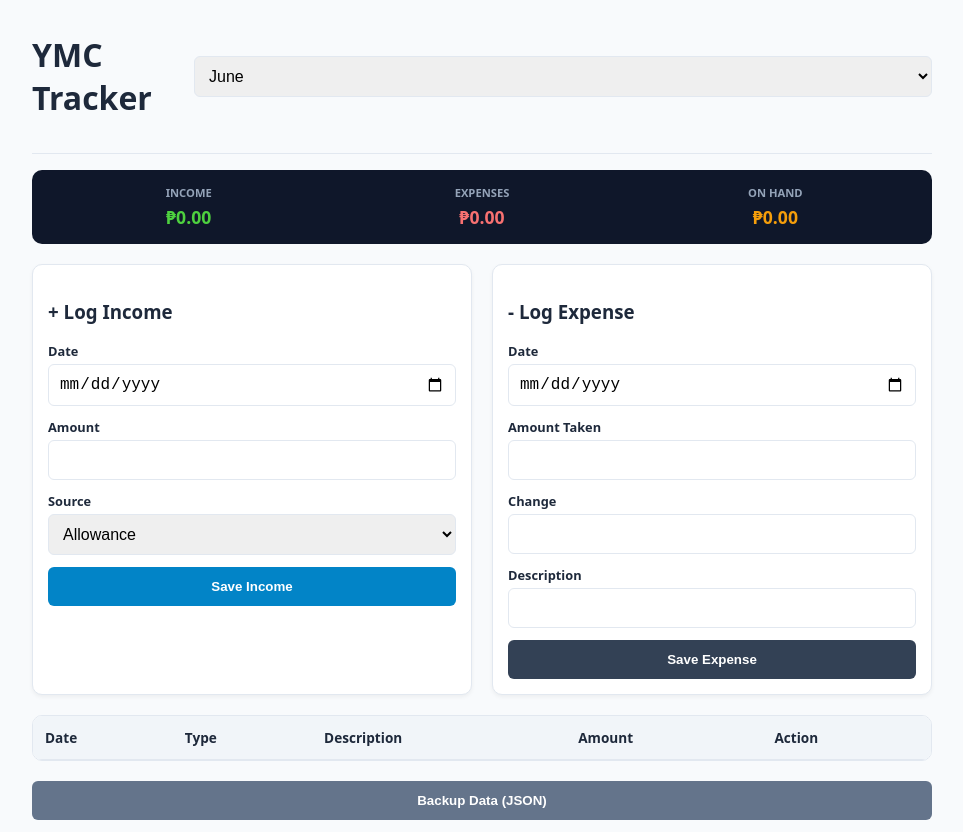
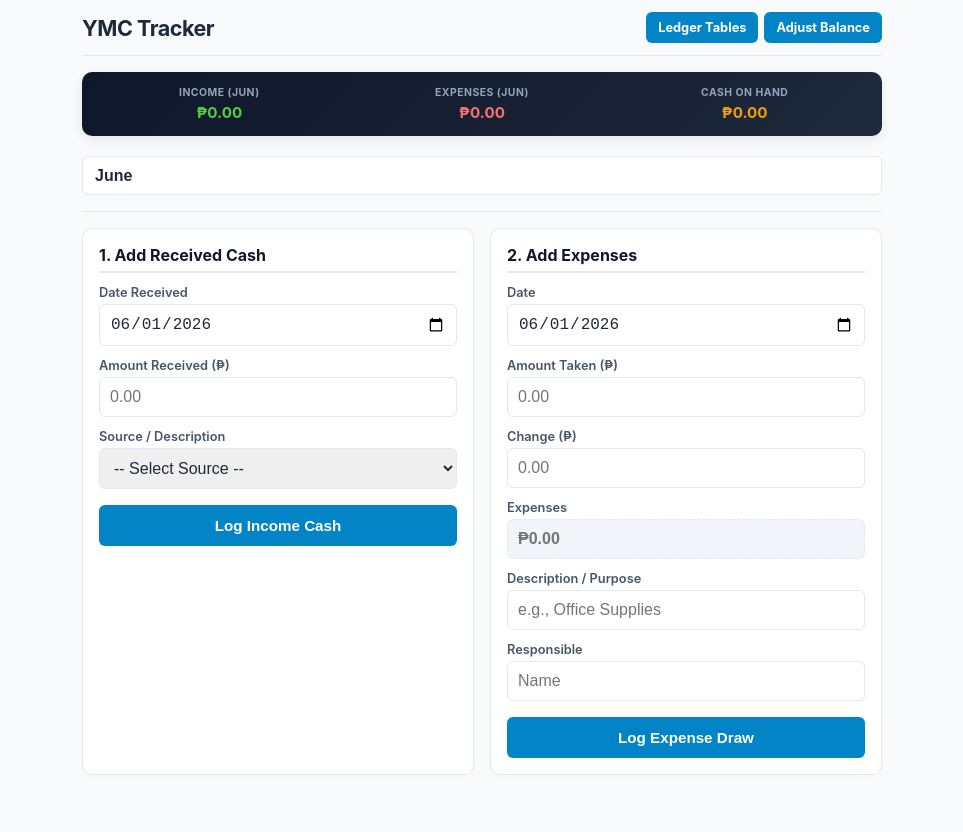
Before and after one commit to 1016769/ymc, a plain HTML site: page index.html in a window 1280 px wide. Shown: the whole page, without its empty margins (158-1121 px from the left). After the commit the page ends 800 px from the top, so only its background shows below. Drawn offline with Linux system fonts and the light colour scheme.

Commit message:
Update index.html

```diff
--- a/index.html
+++ b/index.html
@@ -3,202 +3,219 @@
 <head>
     <meta charset="UTF-8">
     <meta name="viewport" content="width=device-width, initial-scale=1.0">
-    <title>YMC Tracker - Cloudless</title>
+    <title>Financial Records Entry</title>
     <style>
-        :root { --primary: #0284c7; --bg: #f8fafc; --card: #ffffff; --text: #1e293b; --border: #e2e8f0; --danger: #dc2626; }
-        body { font-family: system-ui, -apple-system, sans-serif; background: var(--bg); color: var(--text); margin: 0; padding: 12px; }
-        .container { max-width: 900px; margin: 0 auto; }
-
-        /* Header & Stats */
-        header { display: flex; justify-content: space-between; align-items: center; margin-bottom: 16px; border-bottom: 1px solid var(--border); padding-bottom: 12px; }
-        .dashboard-banner { background: #0f172a; color: white; padding: 15px; border-radius: 10px; display: grid; grid-template-columns: 1fr 1fr 1fr; gap: 10px; text-align: center; margin-bottom: 20px; }
-        .stat-box h3 { font-size: 0.7rem; color: #94a3b8; margin: 0; text-transform: uppercase; }
-        .stat-box p { margin: 5px 0 0; font-weight: bold; font-size: 1.1rem; }
-
-        /* Forms */
-        .grid { display: grid; grid-template-columns: 1fr 1fr; gap: 20px; }
-        @media (max-width: 700px) { .grid { grid-template-columns: 1fr; } }
-        .card { background: var(--card); padding: 15px; border-radius: 10px; border: 1px solid var(--border); box-shadow: 0 2px 4px rgba(0,0,0,0.05); }
+        :root { --primary: #0284c7; --bg: #f8fafc; --card: #ffffff; --text: #1e293b; --border: #e2e8f0; }
+        body { font-family: -apple-system, BlinkMacSystemFont, "Segoe UI", Roboto, sans-serif; background-color: var(--bg); color: var(--text); margin: 0; padding: 12px; font-size: 0.95rem; }
+        .container { max-width: 800px; margin: 0 auto; }
+        header { display: flex; justify-content: space-between; align-items: center; margin-bottom: 16px; border-bottom: 1px solid var(--border); padding-bottom: 12px; gap: 8px; }
+        header h1 { margin: 0; font-size: 1.35rem; font-weight: 700; letter-spacing: -0.5px; }
+        .nav-links { display: flex; gap: 6px; width: 100%; }
+        @media (min-width: 480px) { header h1 { width: auto; } .nav-links { width: auto; } }
+        .btn-action { text-align: center; text-decoration: none; font-weight: 700; padding: 8px 12px; border-radius: 6px; font-size: 0.8rem; border: none; cursor: pointer; flex: 1; color: white; background: var(--primary); white-space: nowrap; }
+        .btn-action:hover { background: #0369a1; }
+        .dashboard-banner { background: linear-gradient(135deg, #0f172a, #1e293b); color: white; padding: 14px 8px; border-radius: 10px; margin-bottom: 16px; display: flex; justify-content: space-around; text-align: center; box-shadow: 0 4px 12px rgba(0,0,0,0.08); gap: 4px; }
+        .stat-box { flex: 1; min-width: 0; }
+        .stat-box h3 { margin: 0 0 4px 0; font-size: 0.65rem; text-transform: uppercase; letter-spacing: 0.5px; color: #94a3b8; overflow: hidden; text-overflow: ellipsis; white-space: nowrap; }
+        .stat-box p { margin: 0; font-size: 0.95rem; font-weight: 700; word-break: break-all; }
+        .month-nav { padding: 4px 0 16px 0; border-bottom: 1px solid var(--border); margin-bottom: 16px; }
+        .month-select { padding: 10px 12px; border-radius: 6px; border: 1px solid var(--border); font-size: 1rem; font-weight: 600; background-color: var(--card); color: var(--text); width: 100%; max-width: 100%; -webkit-appearance: none; }
+        .forms-layout { display: grid; grid-template-columns: 1fr 1fr; gap: 16px; }
+        @media (max-width: 700px) { .forms-layout { grid-template-columns: 1fr; } }
+        .card { background: var(--card); border-radius: 10px; padding: 16px; box-shadow: 0 2px 4px rgba(0,0,0,0.02); border: 1px solid var(--border); }
+        .card h2 { margin-top: 0; margin-bottom: 12px; border-bottom: 2px solid var(--border); padding-bottom: 6px; font-size: 1rem; font-weight: 700; color: #0f172a; }
         .form-group { margin-bottom: 12px; }
-        label { display: block; font-size: 0.8rem; font-weight: 600; margin-bottom: 4px; }
-        input, select { width: 100%; padding: 10px; border: 1px solid var(--border); border-radius: 6px; box-sizing: border-box; font-size: 16px; }
-        button { width: 100%; padding: 12px; border: none; border-radius: 6px; font-weight: bold; cursor: pointer; background: var(--primary); color: white; }
-
-        /* Table */
-        .table-wrapper { overflow-x: auto; margin-top: 20px; background: white; border-radius: 10px; border: 1px solid var(--border); }
-        table { width: 100%; border-collapse: collapse; font-size: 0.85rem; }
-        th, td { padding: 12px; text-align: left; border-bottom: 1px solid var(--border); }
-        th { background: #f1f5f9; }
-        .delete-btn { color: var(--danger); background: none; width: auto; padding: 4px; font-size: 0.75rem; }
+        .form-group label { display: block; margin-bottom: 4px; font-weight: 600; font-size: 0.8rem; color: #475569; }
+        .form-control { width: 100%; padding: 10px; border: 1px solid var(--border); border-radius: 6px; box-sizing: border-box; font-size: 16px; color: var(--text); }
+        .form-control:focus { outline: none; border-color: var(--primary); box-shadow: 0 0 0 3px rgba(2, 132, 199, 0.1); }
+        .readonly-box { background: #f1f5f9; font-weight: 700; color: #0f172a; border-style: dashed; }
+        .btn-submit { color: white; border: none; width: 100%; padding: 12px; border-radius: 6px; font-weight: 700; cursor: pointer; font-size: 0.95rem; background: var(--primary); margin-top: 4px; transition: background 0.2s; }
+        .btn-submit:hover { background: #0369a1; }
     </style>
 </head>
 <body>
-
 <div class="container">
     <header>
         <h1>YMC Tracker</h1>
-        <select id="monthSelect" onchange="renderApp()"></select>
+        <div class="nav-links">
+            <a id="lnkLedger" href="ledger.html" class="btn-action">Ledger Tables</a>
+            <a id="lnkAdjust" href="adjust.html" class="btn-action">Adjust Balance</a>
+        </div>
     </header>
 
     <div class="dashboard-banner">
-        <div class="stat-box"><h3>Income</h3><p id="statIncome" style="color: #4ed13f;">₱0.00</p></div>
-        <div class="stat-box"><h3>Expenses</h3><p id="statExpense" style="color: #f87171;">₱0.00</p></div>
-        <div class="stat-box"><h3>On Hand</h3><p id="statTotal" style="color: #f59e0b;">₱0.00</p></div>
+        <div class="stat-box">
+            <h3 id="lblIncMonth">Income</h3>
+            <p id="monthReceived" style="color: #4ed13f;">₱0.00</p>
+        </div>
+        <div class="stat-box">
+            <h3 id="lblExpMonth">Expenses</h3>
+            <p id="monthTaken" style="color: #f87171;">₱0.00</p>
+        </div>
+        <div class="stat-box">
+            <h3>CASH ON HAND</h3>
+            <p id="globalCash" style="color: #f59e0b;">₱0.00</p>
+        </div>
     </div>
 
-    <div class="grid">
+    <div class="month-nav">
+        <select class="month-select" id="monthSelector" onchange="changeMonth(this.value)"></select>
+    </div>
+
+    <div class="forms-layout">
+        <!-- Form 1: Income -->
         <div class="card">
-            <h3>+ Log Income</h3>
+            <h2>1. Add Received Cash</h2>
             <form id="incomeForm">
-                <div class="form-group"><label>Date</label><input type="date" id="incDate" required></div>
-                <div class="form-group"><label>Amount</label><input type="number" id="incAmount" step="0.01" required></div>
+                <div class="form-group"><label>Date Received</label><input type="date" id="rec_date" class="form-control" required></div>
+                <div class="form-group"><label>Amount Received (₱)</label><input type="number" id="amount_received" step="0.01" class="form-control" required placeholder="0.00"></div>
                 <div class="form-group">
-                    <label>Source</label>
-                    <select id="incSource">
-                        <option>Allowance</option><option>Offering</option><option>Pledge</option><option>Others</option>
+                    <label>Source / Description</label>
+                    <select id="source" class="form-control" required>
+                        <option value="" disabled selected>-- Select Source --</option>
+                        <option value="Allowance">Allowance</option>
+                        <option value="Offering">Offering</option>
+                        <option value="Pledge">Pledge</option>
+                        <option value="Others">Others</option>
                     </select>
                 </div>
-                <button type="submit">Save Income</button>
+                <button type="submit" class="btn-submit">Log Income Cash</button>
             </form>
         </div>
 
+        <!-- Form 2: Expense Draw -->
         <div class="card">
-            <h3>- Log Expense</h3>
+            <h2>2. Add Expenses</h2>
             <form id="expenseForm">
-                <div class="form-group"><label>Date</label><input type="date" id="expDate" required></div>
-                <div class="form-group"><label>Amount Taken</label><input type="number" id="expTaken" step="0.01" required></div>
-                <div class="form-group"><label>Change</label><input type="number" id="expChange" step="0.01" required></div>
-                <div class="form-group"><label>Description</label><input type="text" id="expDesc" required></div>
-                <button type="submit" style="background: #334155;">Save Expense</button>
+                <div class="form-group"><label>Date</label><input type="date" id="date" class="form-control" required></div>
+                <div class="form-group"><label>Amount Taken (₱)</label><input type="number" id="amount_taken" step="0.01" class="form-control" required placeholder="0.00" oninput="calculateExpenses()"></div>
+                <div class="form-group"><label>Change (₱)</label><input type="number" id="change" step="0.01" class="form-control" required placeholder="0.00" oninput="calculateExpenses()"></div>
+                <div class="form-group"><label>Expenses</label><input type="text" id="expenses" class="form-control readonly-box" readonly placeholder="₱0.00"></div>
+                <div class="form-group"><label>Description / Purpose</label><input type="text" id="description" class="form-control" required placeholder="e.g., Office Supplies"></div>
+                <div class="form-group"><label>Responsible</label><input type="text" id="responsible" class="form-control" required placeholder="Name"></div>
+                <button type="submit" class="btn-submit">Log Expense Draw</button>
             </form>
         </div>
     </div>
-
-    <div class="table-wrapper">
-        <table id="ledgerTable">
-            <thead>
-                <tr>
-                    <th>Date</th>
-                    <th>Type</th>
-                    <th>Description</th>
-                    <th>Amount</th>
-                    <th>Action</th>
-                </tr>
-            </thead>
-            <tbody></tbody>
-        </table>
-    </div>
-
-    <button onclick="exportData()" style="margin-top: 20px; background: #64748b;">Backup Data (JSON)</button>
 </div>
 
 <script>
-    const months = ["January", "February", "March", "April", "May", "June", "July", "August", "September", "October", "November", "December"];
-    let db = JSON.parse(localStorage.getItem('ymc_data')) || { records: {}, received: {} };
+const monthsList = ["January", "February", "March", "April", "May", "June", "July", "August", "September", "October", "November", "December"];
+let financialData = JSON.parse(localStorage.getItem('ymc_financial_db')) || { records: {}, received: {} };
 
-    // Initialize Month Selector
-    const mSelect = document.getElementById('monthSelect');
-    months.forEach(m => {
+const urlParams = new URLSearchParams(window.location.search);
+let currentViewMonth = urlParams.get('month') || monthsList[new Date().getMonth()];
+
+function init() {
+    const selector = document.getElementById('monthSelector');
+    monthsList.forEach(m => {
         let opt = document.createElement('option');
-        opt.value = m; opt.innerText = m;
-        if(m === months[new Date().getMonth()]) opt.selected = true;
-        mSelect.appendChild(opt);
+        opt.value = m; opt.textContent = m;
+        if(m === currentViewMonth) opt.selected = true;
+        selector.appendChild(opt);
     });
 
-    function save() {
-        localStorage.setItem('ymc_data', JSON.stringify(db));
-        renderApp();
-    }
+    updateNavLinks();
+    syncCalculations();
+    setDefaultDates();
+}
 
-    function renderApp() {
-        const currentMonth = mSelect.value;
-        const tbody = document.querySelector('#ledgerTable tbody');
-        tbody.innerHTML = '';
+function changeMonth(m) {
+    currentViewMonth = m;
+    window.history.replaceState(null, null, `?month=${encodeURIComponent(m)}`);
+    updateNavLinks();
+    syncCalculations();
+    setDefaultDates();
+}
 
-        let mIncome = 0, mExpense = 0, totalIncome = 0, totalExpense = 0;
+function updateNavLinks() {
+    document.getElementById('lnkLedger').href = `ledger.html?month=${encodeURIComponent(currentViewMonth)}`;
+    document.getElementById('lnkAdjust').href = `adjust.html?month=${encodeURIComponent(currentViewMonth)}`;
+}
 
-        // Calculate Global Totals & Filter Month View
-        months.forEach(m => {
-            (db.received[m] || []).forEach(item => {
-                totalIncome += parseFloat(item.amount);
-                if(m === currentMonth) {
-                    mIncome += parseFloat(item.amount);
-                    addRow(tbody, item, 'Income', 'color: #16a34a', m);
-                }
+function calculateExpenses() {
+    const t = parseFloat(document.getElementById('amount_taken').value) || 0;
+    const c = parseFloat(document.getElementById('change').value) || 0;
+    document.getElementById('expenses').value = "₱" + (Math.round((t - c) * 100) / 100).toFixed(2);
+}
+
+function setDefaultDates() {
+    const year = new Date().getFullYear();
+    const monthNum = String(monthsList.indexOf(currentViewMonth) + 1).padStart(2, '0');
+    const defaultDate = `${year}-${monthNum}-01`;
+    document.getElementById('rec_date').value = defaultDate;
+    document.getElementById('date').value = defaultDate;
+}
+
+function syncCalculations() {
+    let globalReceived = 0, globalTaken = 0;
+    let monthReceived = 0, monthTaken = 0;
+
+    monthsList.forEach(m => {
+        if (financialData.received[m]) {
+            financialData.received[m].forEach(r => {
+                globalReceived += parseFloat(r.amount_received);
+                if (m === currentViewMonth) monthReceived += parseFloat(r.amount_received);
             });
-            (db.records[m] || []).forEach(item => {
-                totalExpense += (parseFloat(item.taken) - parseFloat(item.change));
-                if(m === currentMonth) {
-                    mExpense += (parseFloat(item.taken) - parseFloat(item.change));
-                    addRow(tbody, item, 'Expense', 'color: #dc2626', m);
-                }
+        }
+        if (financialData.records[m]) {
+            financialData.records[m].forEach(e => {
+                globalTaken += (parseFloat(e.amount_taken) - parseFloat(e.change));
+                if (m === currentViewMonth) monthTaken += (parseFloat(e.amount_taken) - parseFloat(e.change));
             });
-        });
+        }
+    });
 
-        document.getElementById('statIncome').innerText = `₱${mIncome.toFixed(2)}`;
-        document.getElementById('statExpense').innerText = `₱${mExpense.toFixed(2)}`;
-        document.getElementById('statTotal').innerText = `₱${(totalIncome - totalExpense).toFixed(2)}`;
-    }
+    document.getElementById('lblIncMonth').textContent = `Income (${currentViewMonth.substring(0,3)})`;
+    document.getElementById('lblExpMonth').textContent = `Expenses (${currentViewMonth.substring(0,3)})`;
 
-    function addRow(tbody, item, type, style, month) {
-        const row = tbody.insertRow();
-        const amt = type === 'Income' ? item.amount : (item.taken - item.change);
-        row.innerHTML = `
-            <td>${item.date}</td>
-            <td>${type}</td>
-            <td>${item.desc || item.source}</td>
-            <td style="${style}">₱${parseFloat(amt).toFixed(2)}</td>
-            <td><button class="delete-btn" onclick="deleteItem('${month}', '${type}', '${item.id}')">Delete</button></td>
-        `;
-    }
+    document.getElementById('monthReceived').textContent = `₱${monthReceived.toFixed(2)}`;
+    document.getElementById('monthTaken').textContent = `₱${monthTaken.toFixed(2)}`;
+    document.getElementById('globalCash').textContent = `₱${(globalReceived - globalTaken).toFixed(2)}`;
+}
 
-    function deleteItem(month, type, id) {
-        const key = type === 'Income' ? 'received' : 'records';
-        db[key][month] = db[key][month].filter(i => i.id !== id);
-        save();
-    }
+document.getElementById('incomeForm').onsubmit = function(e) {
+    e.preventDefault();
+    if(!financialData.received[currentViewMonth]) financialData.received[currentViewMonth] = [];
 
-    // Form Submissions
-    document.getElementById('incomeForm').onsubmit = (e) => {
-        e.preventDefault();
-        const m = mSelect.value;
-        if(!db.received[m]) db.received[m] = [];
-        db.received[m].push({
-            id: Date.now().toString(),
-            date: document.getElementById('incDate').value,
-            amount: document.getElementById('incAmount').value,
-            source: document.getElementById('incSource').value
-        });
-        e.target.reset();
-        save();
-    };
+    financialData.received[currentViewMonth].push({
+        id: 'inc_' + Math.random().toString(36).substr(2, 9),
+        date: document.getElementById('rec_date').value,
+        amount_received: parseFloat(document.getElementById('amount_received').value).toFixed(2),
+        source: document.getElementById('source').value
+    });
 
-    document.getElementById('expenseForm').onsubmit = (e) => {
-        e.preventDefault();
-        const m = mSelect.value;
-        if(!db.records[m]) db.records[m] = [];
-        db.records[m].push({
-            id: Date.now().toString(),
-            date: document.getElementById('expDate').value,
-            taken: document.getElementById('expTaken').value,
-            change: document.getElementById('expChange').value,
-            desc: document.getElementById('expDesc').value
-        });
-        e.target.reset();
-        save();
-    };
+    localStorage.setItem('ymc_financial_db', JSON.stringify(financialData));
+    e.target.reset();
+    syncCalculations();
+    setDefaultDates();
+};
 
-    function exportData() {
-        const dataStr = "data:text/json;charset=utf-8," + encodeURIComponent(JSON.stringify(db));
-        const downloadAnchorNode = document.createElement('a');
-        downloadAnchorNode.setAttribute("href", dataStr);
-        downloadAnchorNode.setAttribute("download", "ymc_backup.json");
-        document.body.appendChild(downloadAnchorNode);
-        downloadAnchorNode.click();
-        downloadAnchorNode.remove();
-    }
+document.getElementById('expenseForm').onsubmit = function(e) {
+    e.preventDefault();
+    if(!financialData.records[currentViewMonth]) financialData.records[currentViewMonth] = [];
 
-    renderApp();
+    const t = parseFloat(document.getElementById('amount_taken').value);
+    const c = parseFloat(document.getElementById('change').value);
+
+    financialData.records[currentViewMonth].push({
+        id: 'exp_' + Math.random().toString(36).substr(2, 9),
+        date: document.getElementById('date').value,
+        amount_taken: t.toFixed(2),
+        change: c.toFixed(2),
+        expenses: (t - c).toFixed(2),
+        description: document.getElementById('description').value,
+        responsible: document.getElementById('responsible').value
+    });
+
+    localStorage.setItem('ymc_financial_db', JSON.stringify(financialData));
+    e.target.reset();
+    document.getElementById('expenses').value = '';
+    syncCalculations();
+    setDefaultDates();
+};
+
+window.onload = init;
 </script>
 </body>
 </html>
```
